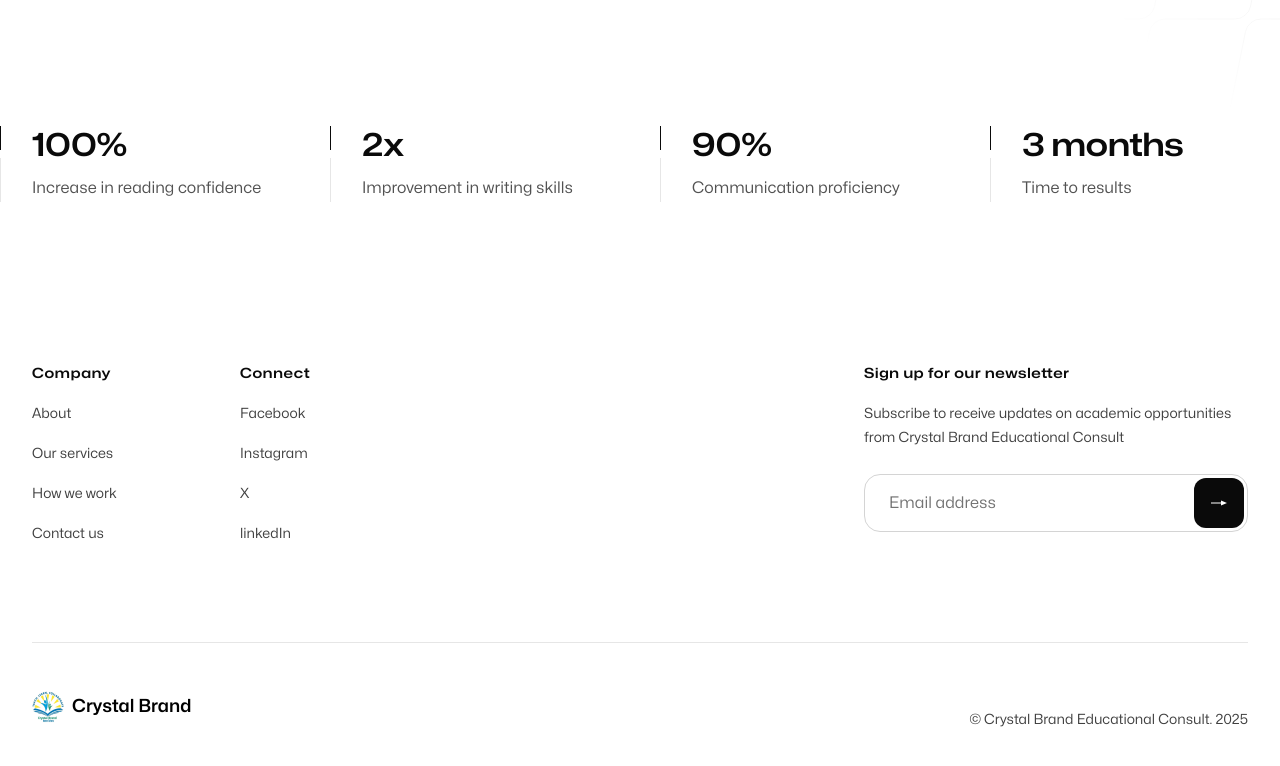
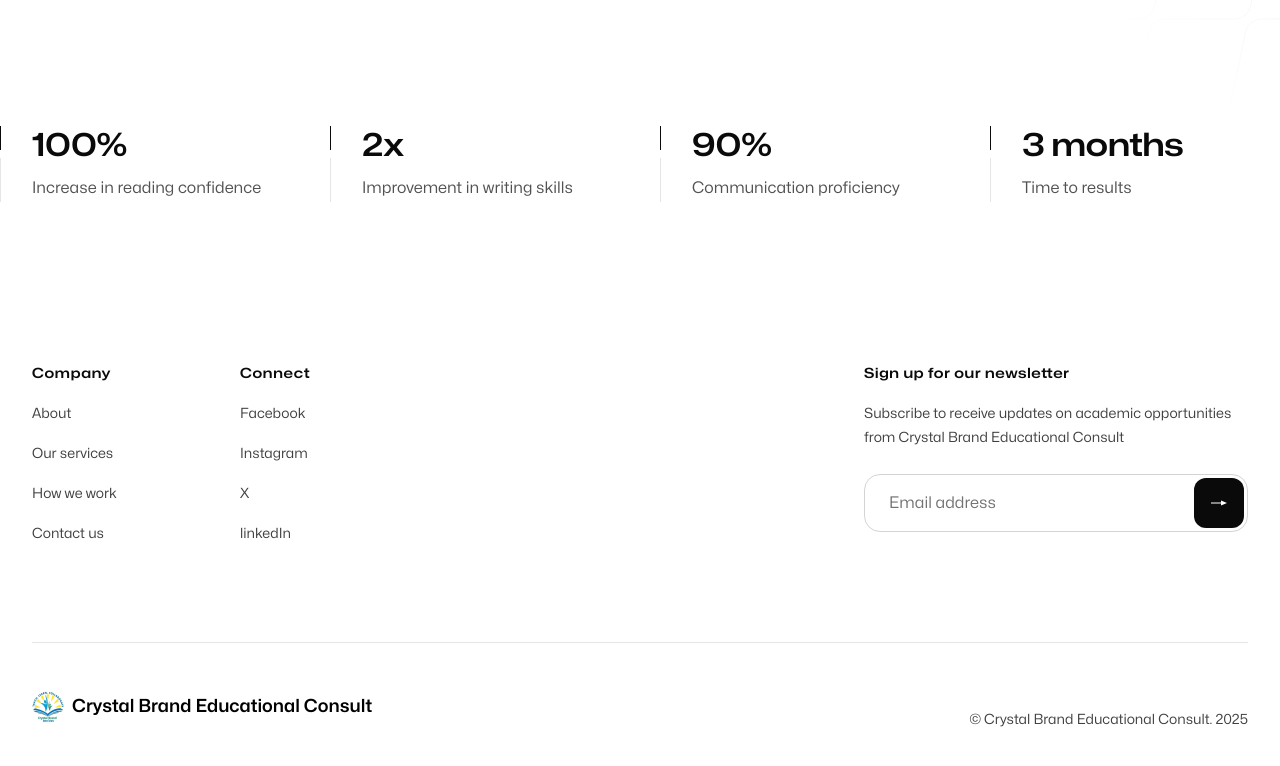
Before and after one commit to bridgeyuwa/crystalbrandconsult, a Next.js app: page /work/adult-literacy in a window 1280 px wide. Shown: the part 853-1619 px from the top of the page. Built offline with nearby package versions, Linux system fonts and the light colour scheme.

Commit message:
Fixed logos

```diff
--- a/src/components/Footer.jsx
+++ b/src/components/Footer.jsx
@@ -2,7 +2,7 @@ import Link from 'next/link'
 
 import { Container } from '@/components/Container'
 import { FadeIn } from '@/components/FadeIn'
-import { Logo } from '@/components/Logo'
+import { Logo,LogoLong } from '@/components/Logo'
 import { socialMediaProfiles } from '@/components/SocialMedia'
 
 const navigation = [
@@ -106,7 +106,7 @@ export function Footer() {
         </div>
         <div className="mt-24 mb-20 flex flex-wrap items-end justify-between gap-x-6 gap-y-4 border-t border-neutral-950/10 pt-12">
           <Link href="/" aria-label="Home">
-            <Logo className="h-8" fillOnHover />
+            <LogoLong className="h-8" fillOnHover />
           </Link>
           <p className="text-sm text-neutral-700">
             © Crystal Brand Educational Consult. {new Date().getFullYear()}
--- a/src/components/Logo.jsx
+++ b/src/components/Logo.jsx
@@ -19,6 +19,17 @@ import clsx from 'clsx'
 
 export function Logo({ className, ...props }) {
   return (
+     <img
+      src="/logo.png"
+      alt="Crystal Brand Educational Consult"
+      className={clsx(className)}
+      {...props}
+    />
+  )
+}
+
+export function LogoShort({ className, ...props }) {
+  return (
     <span className={clsx('inline-flex items-center space-x-2', className)} {...props}>
       <img
         src="/logo.png"
@@ -31,3 +42,18 @@ export function Logo({ className, ...props }) {
     </span>
   )
 }
+
+export function LogoLong({ className, ...props }) {
+  return (
+    <span className={clsx('inline-flex items-center space-x-2', className)} {...props}>
+      <img
+        src="/logo.png"
+        alt="Crystal Brand Educational Consult"
+        className="h-8 w-auto"
+      />
+      <span className="text-lg font-semibold whitespace-nowrap">
+        Crystal Brand Educational Consult
+      </span>
+    </span>
+  )
+}
--- a/src/components/RootLayout.jsx
+++ b/src/components/RootLayout.jsx
@@ -17,7 +17,7 @@ import { Button } from '@/components/Button'
 import { Container } from '@/components/Container'
 import { Footer } from '@/components/Footer'
 import { GridPattern } from '@/components/GridPattern'
-import { Logo } from '@/components/Logo'
+import { Logo, LogoShort, LogoLong } from '@/components/Logo'
 import { Offices } from '@/components/Offices'
 import { SocialMedia } from '@/components/SocialMedia'
 
@@ -59,11 +59,20 @@ function Header({
           onMouseEnter={() => setLogoHovered(true)}
           onMouseLeave={() => setLogoHovered(false)}
         >
-          <Logo
+
+          {/* <Logo
+            className="h-8"
+            invert={invert}
+            filled={logoHovered}
+          /> */}
+
+          <LogoShort
             className="h-8"
             invert={invert}
             filled={logoHovered}
           />
+
+
         </Link>
         <div className="flex items-center gap-x-8">
           <Button href="/contact" invert={invert}>
```
